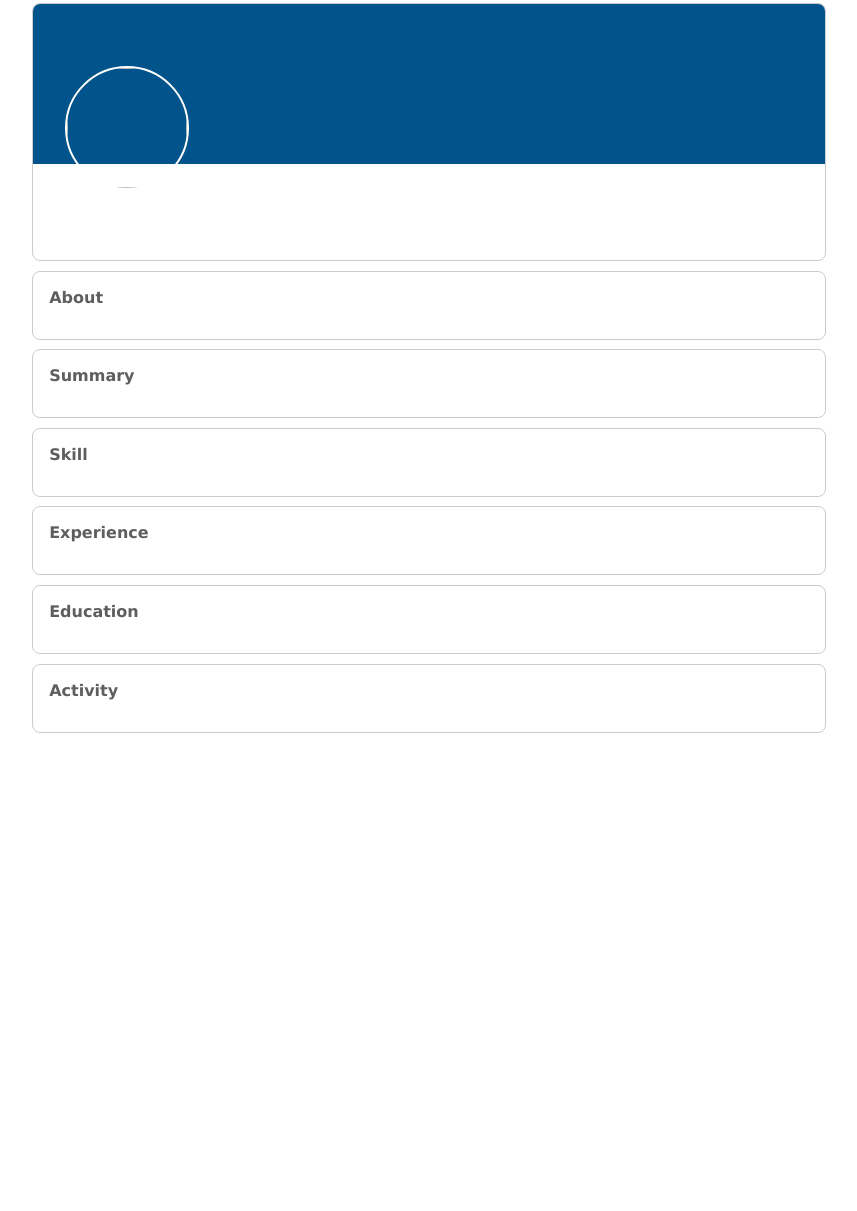
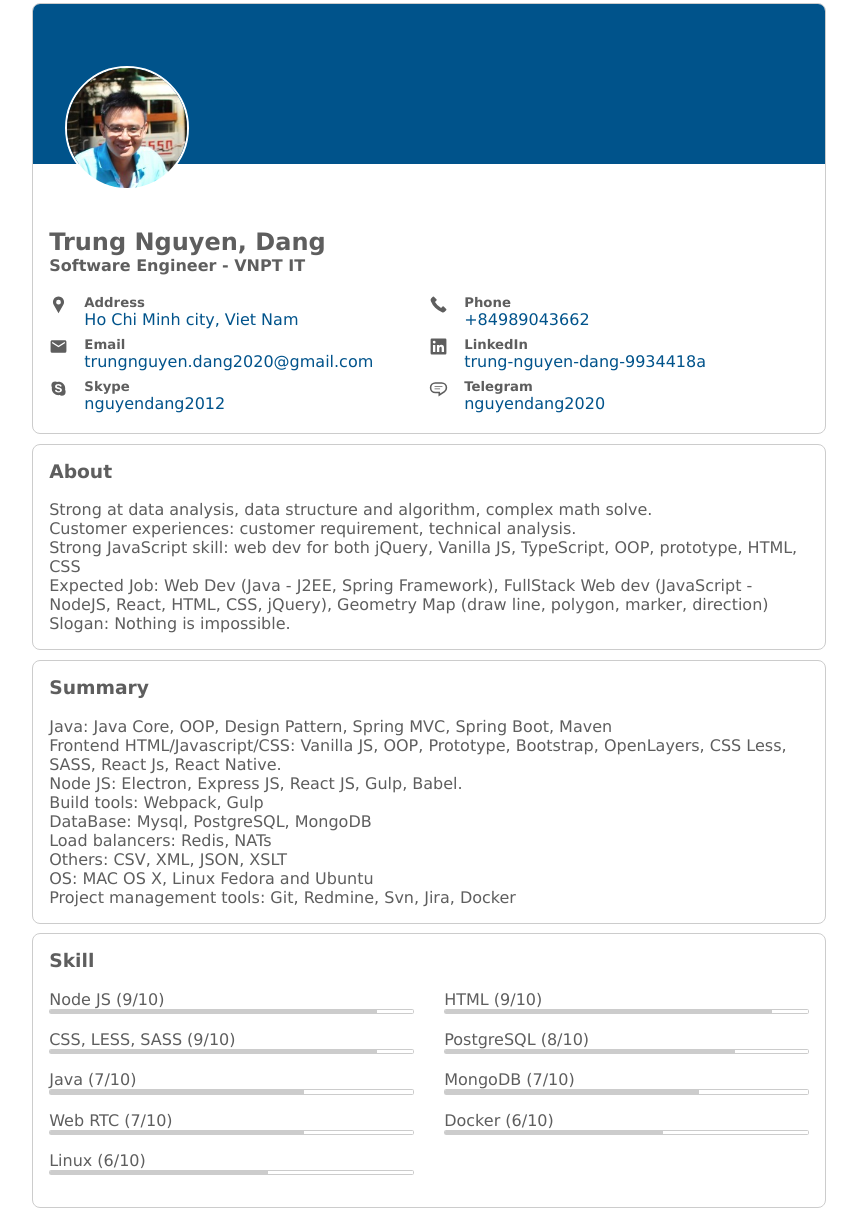
Before and after one commit to dragonfly6373/personal-profile, a website: page index.html in a window 1280 px wide. Shown: the part 13-1224 px from the top of the page, without its empty margins (211-1068 px from the left). Before the commit the page ends 800 px from the top, so only its background shows below. Drawn offline with Linux system fonts and the light colour scheme.

Commit message:
Update index.html

```diff
--- a/index.html
+++ b/index.html
@@ -7,7 +7,7 @@
 		<!-- <script type="module" src="./index.js"></script> -->
 		<script defer type="module">
 			import UserInfo from './UserInfo.js';
-			import profile from './data/profile.json' assert { type: "json" };
+			import profile from './data/profile.json' with { type: "json" };
 			// import moment from 'moment';
 			var data = profile;
 
@@ -20,6 +20,7 @@
 			var skillsElem = document.getElementById("skills");
 			var experiencesElem = document.getElementById("experiences");
 			var educationsElem = document.getElementById("educations");
+			var projectsElement = document.getElementById("projects");
 			var activitiesElem = document.getElementById("activities");
 
 			var userComponent = new UserInfo(document.getElementById("main"), profile);
@@ -34,41 +35,45 @@
 				</div>
 				<div class="info">
 					<div class="left-pane">
-						<h3 id="displayName"></h3>
-						<h5 id="currentJob"></h5>
+						<h2 id="displayName"></h2>
+						<h4 id="currentJob"></h4>
 						<div id="contacts" class="contact-infos"></div>
 					</div>
 				</div>
 			</div>
 			<div class="card">
-				<h4 class="title">About</h4>
-				<div id="abouts" class="group">
+				<h3 class="title">About</h3>
+				<div id="abouts" class="column">
 					<!-- short description -->
 				</div>
 			</div>
 			<div class="card">
-				<h4 class="title">Summary</h4>
-				<div id="summary" class="group">
+				<h3 class="title">Summary</h3>
+				<div id="summary" class="column">
 					<!-- short description -->
 				</div>
 			</div>
 			<div class="card">
-				<h4 class="title">Skill</h4>
-				<div id="skills" class="skills group row">
+				<h3 class="title">Skill</h3>
+				<div id="skills" class="skills row">
 					<!-- group title -->
 					<!-- item list -->
 				</div>
 			</div>
 			<div class="card">
-				<h4 class="title">Experience</h4>
+				<h3 class="title">Experience</h3>
 				<div id="experiences" class="experiences group split"></div>
 			</div>
 			<div class="card">
-				<h4 class="title">Education</h4>
+				<h3 class="title">My Free Time Projects</h3>
+				<div id="projects" class="projects group"></div>
+			</div>
+			<div class="card">
+				<h3 class="title">Education</h3>
 				<div id="educations" class="group"></div>
 			</div>
 			<div class="card">
-				<h4 class="title">Activity</h4>
+				<h3 class="title">Activity</h3>
 				<div id="activities" class="activities group row"></div>
 			</div>
 		</div>
```
